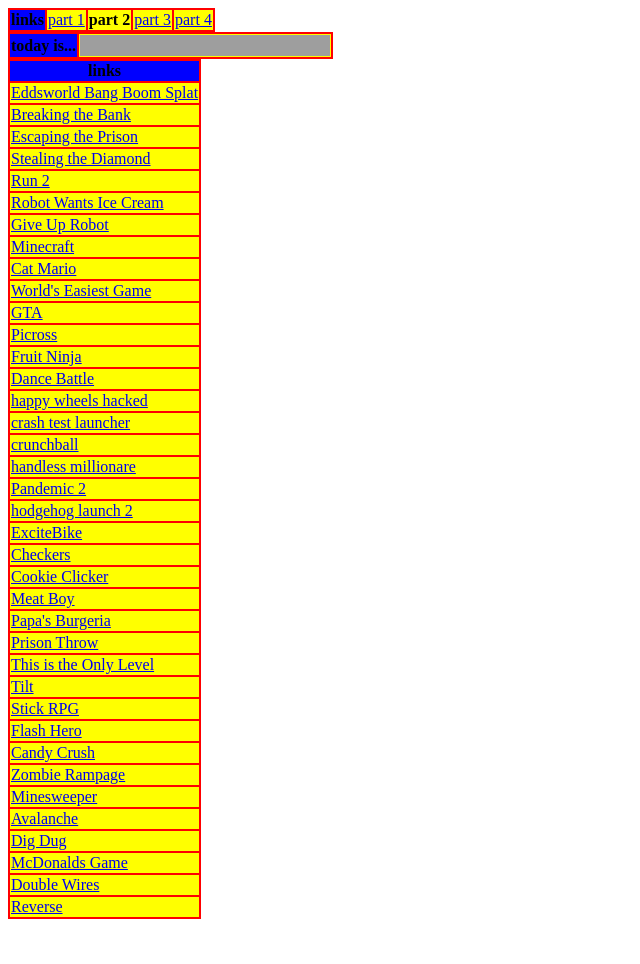
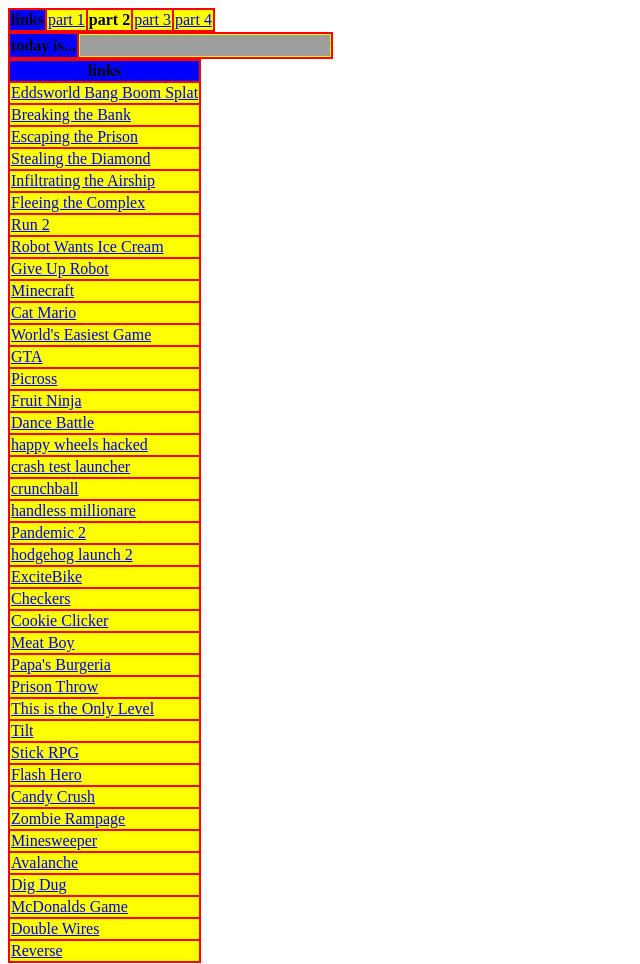
Before and after one commit to gameboss420/twfpart2, a plain HTML site: page index.html in a window 1280 px wide. Shown: the whole page, without its empty margins (0-640 px from the left). Before the commit the page ends 927 px from the top, so only its background shows below. Drawn offline with Linux system fonts and the light colour scheme; grey boxes are pictures that could not be loaded.

Commit message:
Update index.html

```diff
--- a/index.html
+++ b/index.html
@@ -34,6 +34,12 @@
  </tr>
   <tr>
    <td><a href='4.html'>Stealing the Diamond </a></td>
+ </tr>
+  <tr>
+   <td><a href='5.html'> Infiltrating the Airship </a></td>
+ </tr>
+ <tr>
+   <td><a href='6.html'> Fleeing the Complex </a></td>
  </tr>
  <tr>
    <td><a href='7.html'> Run 2 </a></td>
```
